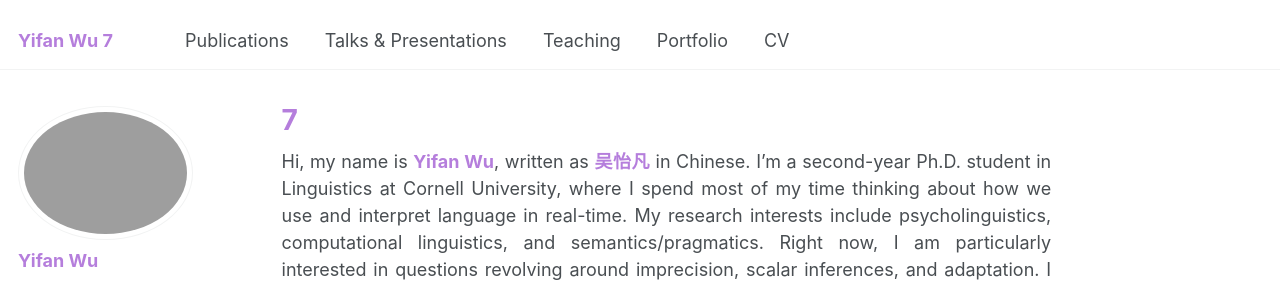
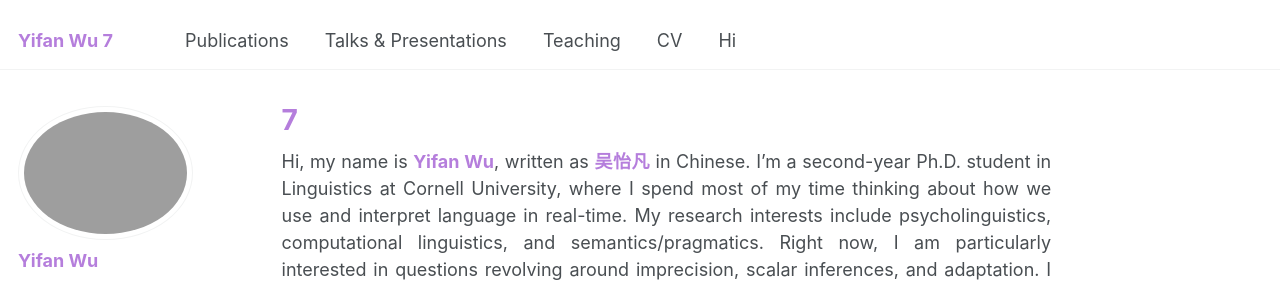
Before and after one commit to lynn-yifanwu-ling/lynn-yifanwu-ling.github.io, a Jekyll site: the page built from _pages/about.md, in a window 1280 px wide. Shown: the top 282 px of the page. Built offline with Jekyll 4.4.1, drawn with Linux system fonts in a browser that asks for light colours; emoji names are drawn with the system emoji font; some web fonts are replaced.

Commit message:
Update navigation.yml

```diff
--- a/_data/navigation.yml
+++ b/_data/navigation.yml
@@ -14,8 +14,6 @@ main:
   - title: "Teaching"
     url: /teaching/
 
-  - title: "Portfolio"
-    url: /portfolio/
 
   # - title: "Blog Posts"
   #   url: /year-archive/
@@ -23,5 +21,8 @@ main:
   - title: "CV"
     url: /cv/
 
+  - title: "Hi"
+    url: /yo/
+
   # - title: "Guide"
   #   url: /markdown/
```
